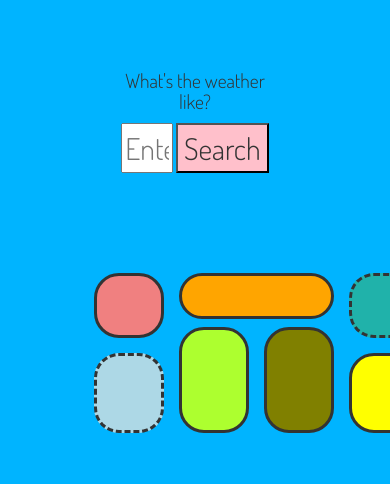
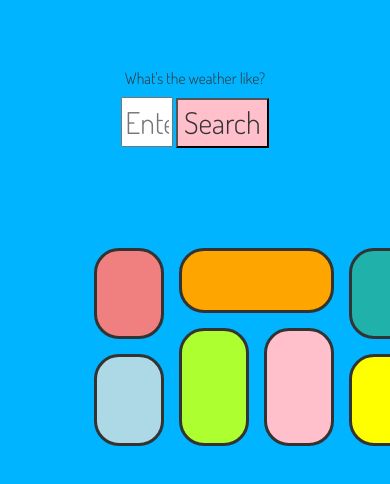
Before and after one commit to allyroo/WeatherApp, a plain HTML site: page index.html in a window 390 px wide. Shown: the top 484 px of the page. Drawn offline with nearby package versions, Linux system fonts and the light colour scheme.

Commit message:
responsive grid

```diff
--- a/css/main.css
+++ b/css/main.css
@@ -32,58 +32,59 @@
   margin: 10rem auto;
   text-align: center;
   grid-template-columns: repeat(10, 1fr);
-  grid-template-rows: repeat(6, 3vw);
+  grid-template-rows: repeat(8, 3vw);
   grid-gap: 1.5rem;
 }
 
 .box_title {
   margin: 10%;
+  font-size: 2vw;
+}
+
+h1 {
   font-size: 4vw;
 }
 
-h1 {
+h2 {
   font-size: 5vw;
 }
 
-h2 {
-  font-size: 600%;
+h3 {
+  font-size: 5vw;
+  padding: 0.5rem;
 }
 
 .highBox {
-  font-size: 1vw;
   width: 18vw;
-  padding: 20px;
   background-color: lightcoral;
   grid-column-start: 1;
   grid-column-end: 3;
+  grid-row-start: 1;
+  grid-row-end: 5;
+  border-radius: 25px;
+  border-style: solid;
+}
+.cityBox {
+  background-color: orange;
+  grid-column-start: 3;
+  grid-column-end: 9;
   grid-row-start: 1;
   grid-row-end: 4;
   border-radius: 25px;
   border-style: solid;
 }
-.cityBox {
-  font-size: 1vw;
-  padding: 20px;
-  background-color: orange;
-  grid-column-start: 3;
-  grid-column-end: 9;
-  grid-row-start: 1;
-  grid-row-end: 3;
-  border-radius: 25px;
-  border-style: solid;
-}
+
 .feelsLikeBox {
-  font-size: 1vw;
   width: 18vw;
-  padding: 20px;
   background-color: lightseagreen;
   grid-column-start: 9;
   grid-column-end: 11;
   grid-row-start: 1;
-  grid-row-end: 4;
+  grid-row-end: 5;
   border-radius: 25px;
-  border-style: dashed;
+  border-style: solid;
 }
+
 .lowBox {
   font-size: 1vw;
   width: 18vw;
@@ -91,10 +92,10 @@
   background-color: lightblue;
   grid-column-start: 1;
   grid-column-end: 3;
-  grid-row-start: 4;
-  grid-row-end: 8;
+  grid-row-start: 5;
+  grid-row-end: 9;
   border-radius: 25px;
-  border-style: dashed;
+  border-style: solid;
 }
 
 .currentTempBox {
@@ -104,21 +105,20 @@
   background-color: greenyellow;
   grid-column-start: 3;
   grid-column-end: 6;
-  grid-row-start: 3;
-  grid-row-end: 8;
+  grid-row-start: 4;
+  grid-row-end: 9;
   border-radius: 25px;
   border-style: solid;
 }
 
 .descriptionBox {
-  font-size: 1vw;
   width: 18vw;
   padding: 20px;
-  background-color: olive;
+  background-color: pink;
   grid-column-start: 6;
   grid-column-end: 9;
-  grid-row-start: 3;
-  grid-row-end: 8;
+  grid-row-start: 4;
+  grid-row-end: 9;
   border-radius: 25px;
   border-style: solid;
 }
@@ -130,8 +130,8 @@
   background-color: yellow;
   grid-column-start: 9;
   grid-column-end: 11;
-  grid-row-start: 4;
-  grid-row-end: 8;
+  grid-row-start: 5;
+  grid-row-end: 9;
   border-radius: 25px;
   border-style: solid;
 }
--- a/index.html
+++ b/index.html
@@ -45,7 +45,7 @@
 
         <div class="cityBox">
             <div class="city"></div>
-            <h1 class="cityTitle"></h1>
+            <h3 class="cityTitle"></h3>
         </div>
 
         <div class="feelsLikeBox">
```
